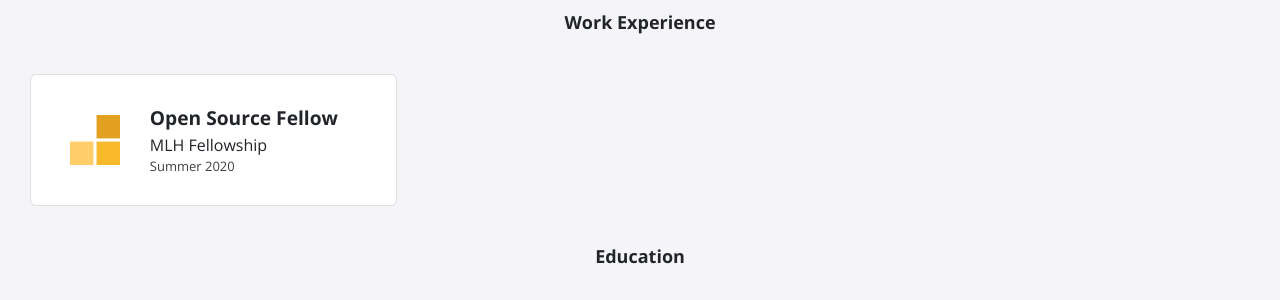
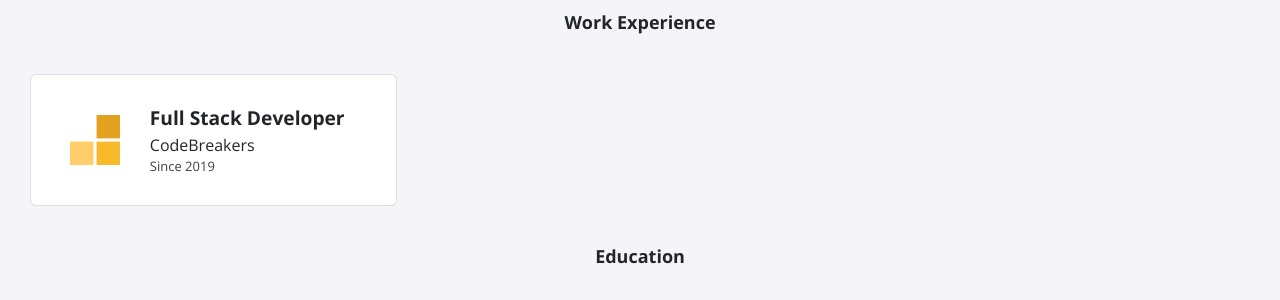
Before and after one commit to samsoldeinstein/samsoldeinstein.github.io, a Jekyll site: the page built from index.html, in a window 1280 px wide. Shown: the part 833-1133 px from the top of the page. Built offline with Jekyll 4.4.1, drawn with Linux system fonts in a browser that asks for light colours; nearby versions of some CDN libraries.

Commit message:
Update experience.yml

```diff
--- a/_data/experience.yml
+++ b/_data/experience.yml
@@ -1,4 +1,4 @@
-- role: Open Source Fellow
-  company: MLH Fellowship
-  dates: Summer 2020
+- role: Full Stack Developer
+  company: CodeBreakers
+  dates: Since 2019
   logo: fellowship.svg
```
